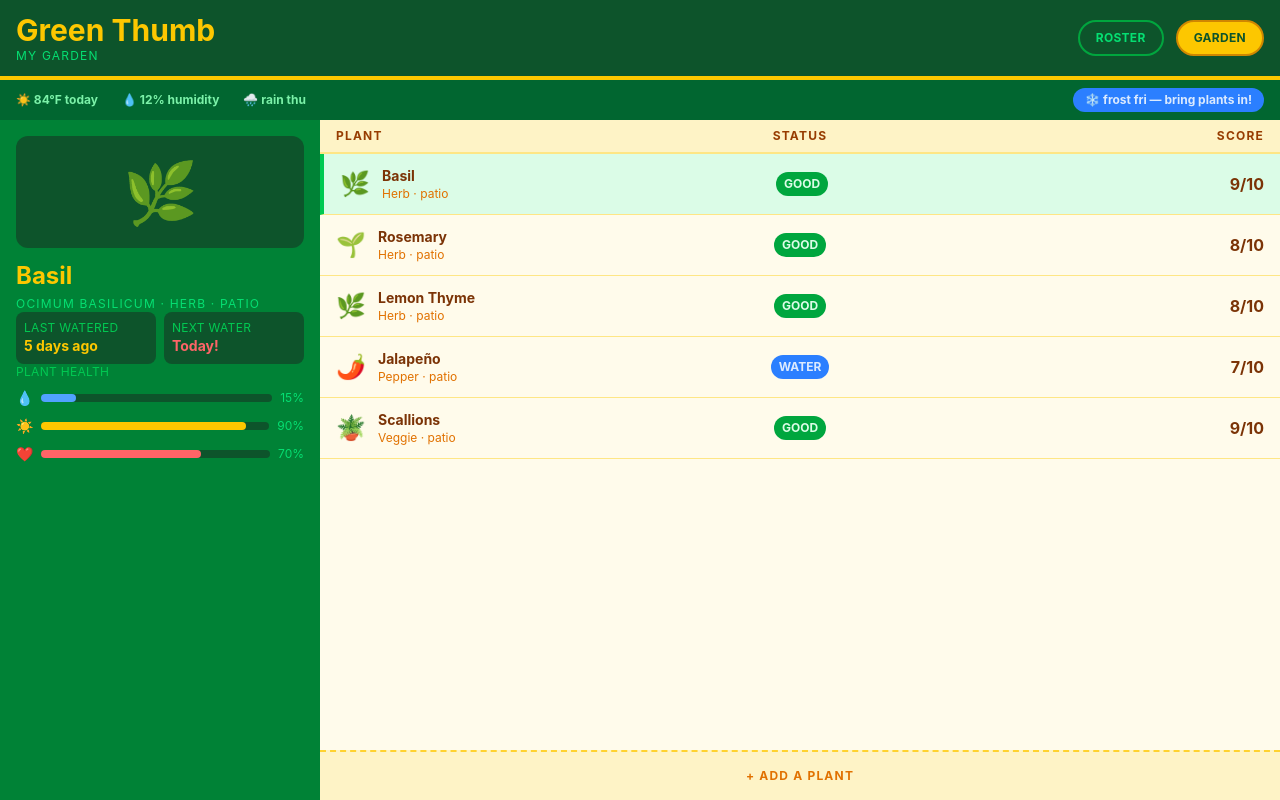
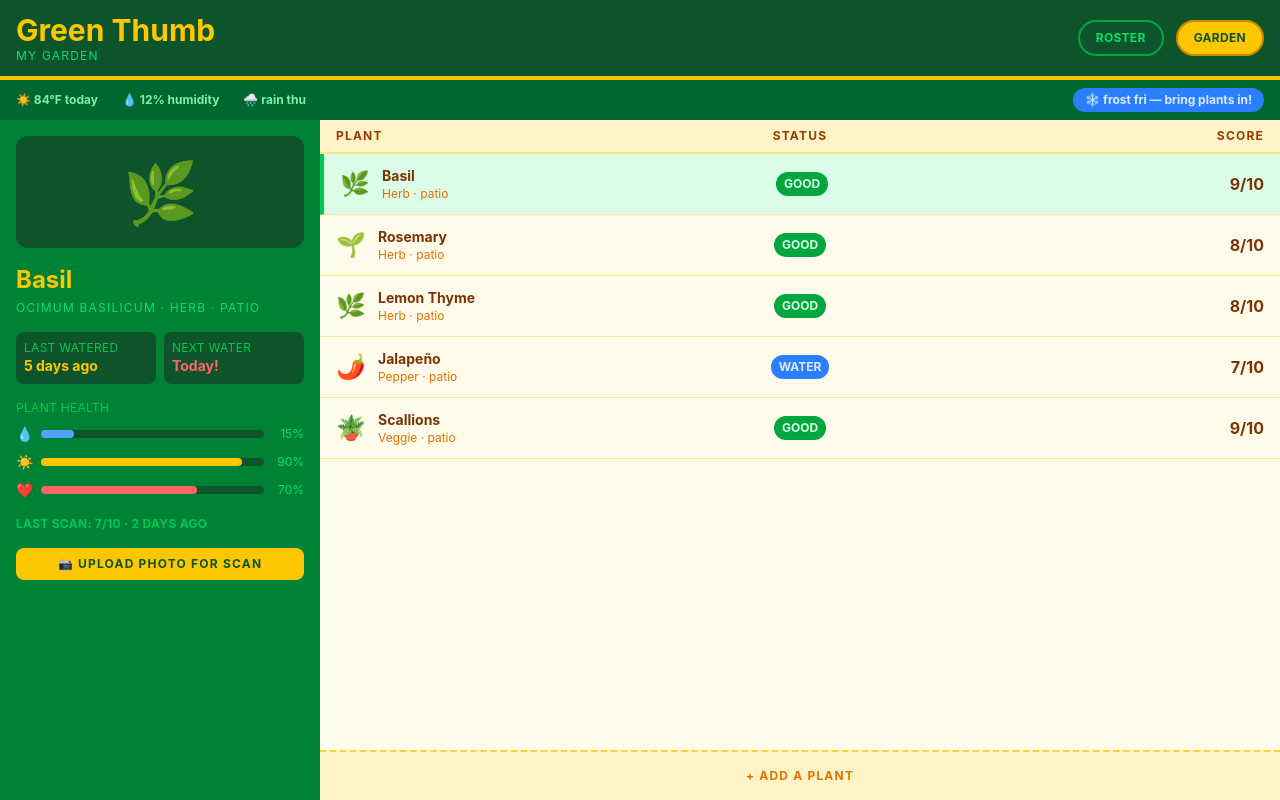
Before and after one commit to sadieenewcombe-hub/green-thumb, a Vue app: page / in a window 1280 px wide. Built offline with nearby package versions, Linux system fonts and the light colour scheme.

Commit message:
005: fix clean up left panel HTML structure and spacing

```diff
--- a/src/App.vue
+++ b/src/App.vue
@@ -1,6 +1,4 @@
 <script setup>
-
-
 import { ref } from 'vue'
 
 const plants = [
@@ -12,15 +10,15 @@ const plants = [
 ]
 
 const selected = ref(plants[0])
-const statusColor = status => {
-  switch (status) {
-    case 'water': return 'bg-blue-500 text-blue-100'
-    case 'repot': return 'bg-orange-500 text-orange-100'
-    case 'frost': return 'bg-sky-400 text-sky-100'
-    default: return 'bg-green-600 text-green-100'
-  }
+
+const statusColor = (status) => {
+  if (status === 'water') return 'bg-blue-500 text-blue-100'
+  if (status === 'repot') return 'bg-orange-500 text-orange-100'
+  if (status === 'frost') return 'bg-sky-400 text-sky-100'
+  return 'bg-green-600 text-green-100'
 }
 </script>
+
 <template>
   <div class="bg-green-900 min-h-screen flex flex-col">
 
@@ -35,6 +33,7 @@ const statusColor = status => {
         <button class="bg-yellow-400 border-2 border-yellow-600 text-green-900 text-xs font-bold px-4 py-2 rounded-full uppercase tracking-wide">Garden</button>
       </div>
     </div>
+
     <!-- WEATHER STRIP -->
     <div class="bg-green-800 px-4 py-2 flex items-center gap-6 text-green-300 text-xs font-bold">
       <span>☀️ 84°F today</span>
@@ -42,17 +41,24 @@ const statusColor = status => {
       <span>🌧 rain thu</span>
       <span class="ml-auto bg-blue-500 text-blue-100 px-3 py-1 rounded-full text-xs">❄️ frost fri — bring plants in!</span>
     </div>
+
     <!-- MAIN BODY -->
     <div class="flex flex-1">
 
       <!-- LEFT: PLANT DETAIL -->
-      <div class="w-80 bg-green-700 p-4 flex flex-col gap-3">
+      <div class="w-80 bg-green-700 p-4 flex flex-col gap-4">
+
+        <!-- EMOJI -->
         <div class="bg-green-900 rounded-xl h-28 flex items-center justify-center text-6xl">
           {{ selected.emoji }}
         </div>
+
+        <!-- NAME + SPECIES -->
         <div>
           <h2 class="text-yellow-400 text-2xl font-bold">{{ selected.name }}</h2>
           <p class="text-green-400 text-xs uppercase tracking-widest mt-1">{{ selected.species }} · {{ selected.location }}</p>
+        </div>
+
         <!-- STAT GRID -->
         <div class="grid grid-cols-2 gap-2">
           <div class="bg-green-900 rounded-lg p-2">
@@ -73,24 +79,34 @@ const statusColor = status => {
             <div class="flex-1 bg-green-900 rounded-full h-2">
               <div class="bg-blue-400 h-2 rounded-full" style="width:15%"></div>
             </div>
-            <span class="text-green-400 text-xs">15%</span>
+            <span class="text-green-400 text-xs w-8 text-right">15%</span>
           </div>
           <div class="flex items-center gap-2">
             <span class="text-sm">☀️</span>
             <div class="flex-1 bg-green-900 rounded-full h-2">
               <div class="bg-yellow-400 h-2 rounded-full" style="width:90%"></div>
             </div>
-            <span class="text-green-400 text-xs">90%</span>
+            <span class="text-green-400 text-xs w-8 text-right">90%</span>
           </div>
           <div class="flex items-center gap-2">
             <span class="text-sm">❤️</span>
             <div class="flex-1 bg-green-900 rounded-full h-2">
               <div class="bg-red-400 h-2 rounded-full" style="width:70%"></div>
             </div>
-            <span class="text-green-400 text-xs">70%</span>
+            <span class="text-green-400 text-xs w-8 text-right">70%</span>
           </div>
         </div>
-        </div>
+
+        <!-- LAST SCAN -->
+        <p class="text-green-500 text-xs font-bold uppercase tracking-wide">
+          last scan: 7/10 · 2 days ago
+        </p>
+
+        <!-- UPLOAD BUTTON -->
+        <button class="bg-yellow-400 text-green-900 text-xs font-bold uppercase tracking-widest rounded-lg py-2 w-full cursor-pointer hover:bg-yellow-300">
+          📷 upload photo for scan
+        </button>
+
       </div>
 
       <!-- RIGHT: ROSTER LIST -->
```
